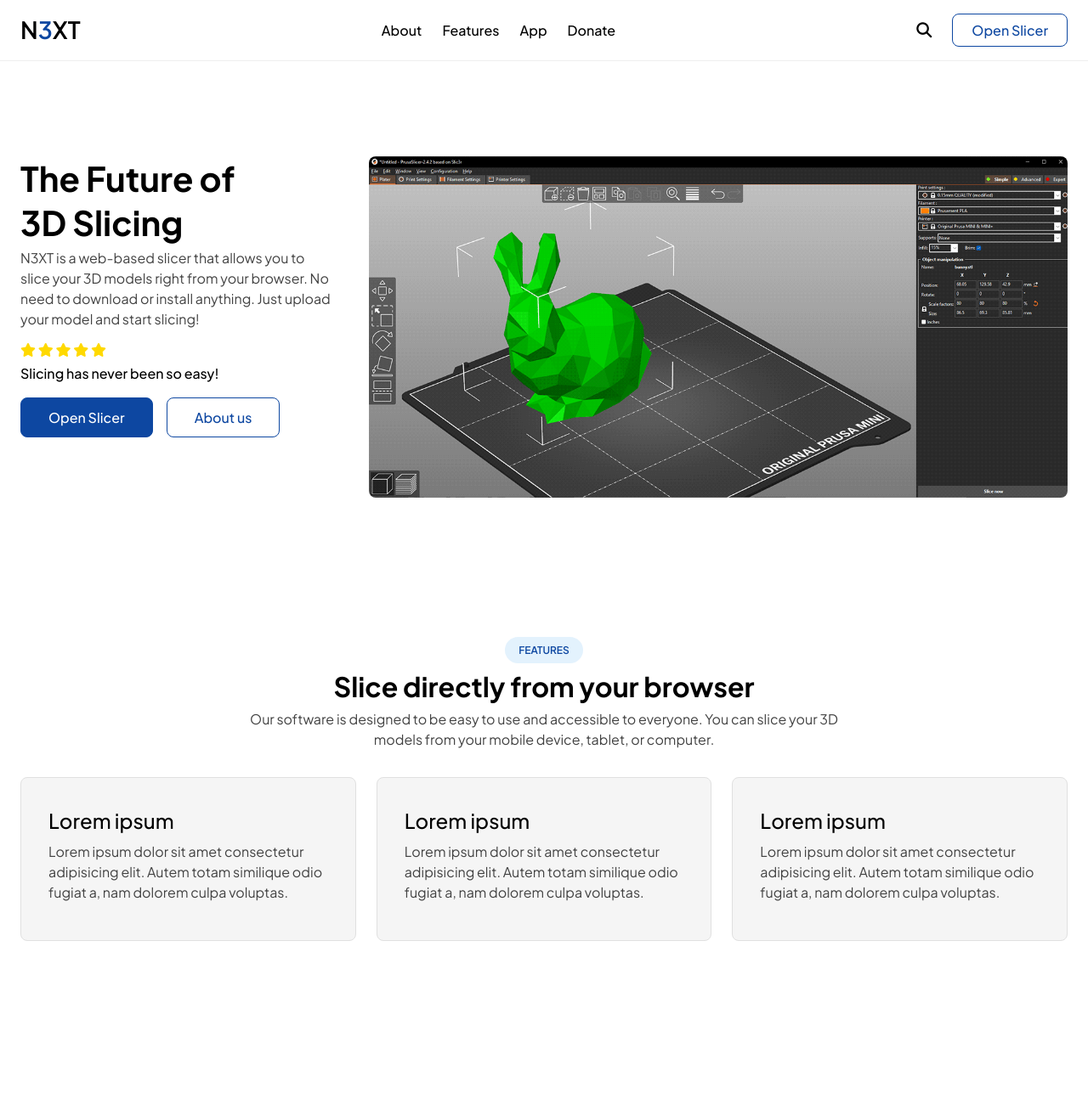
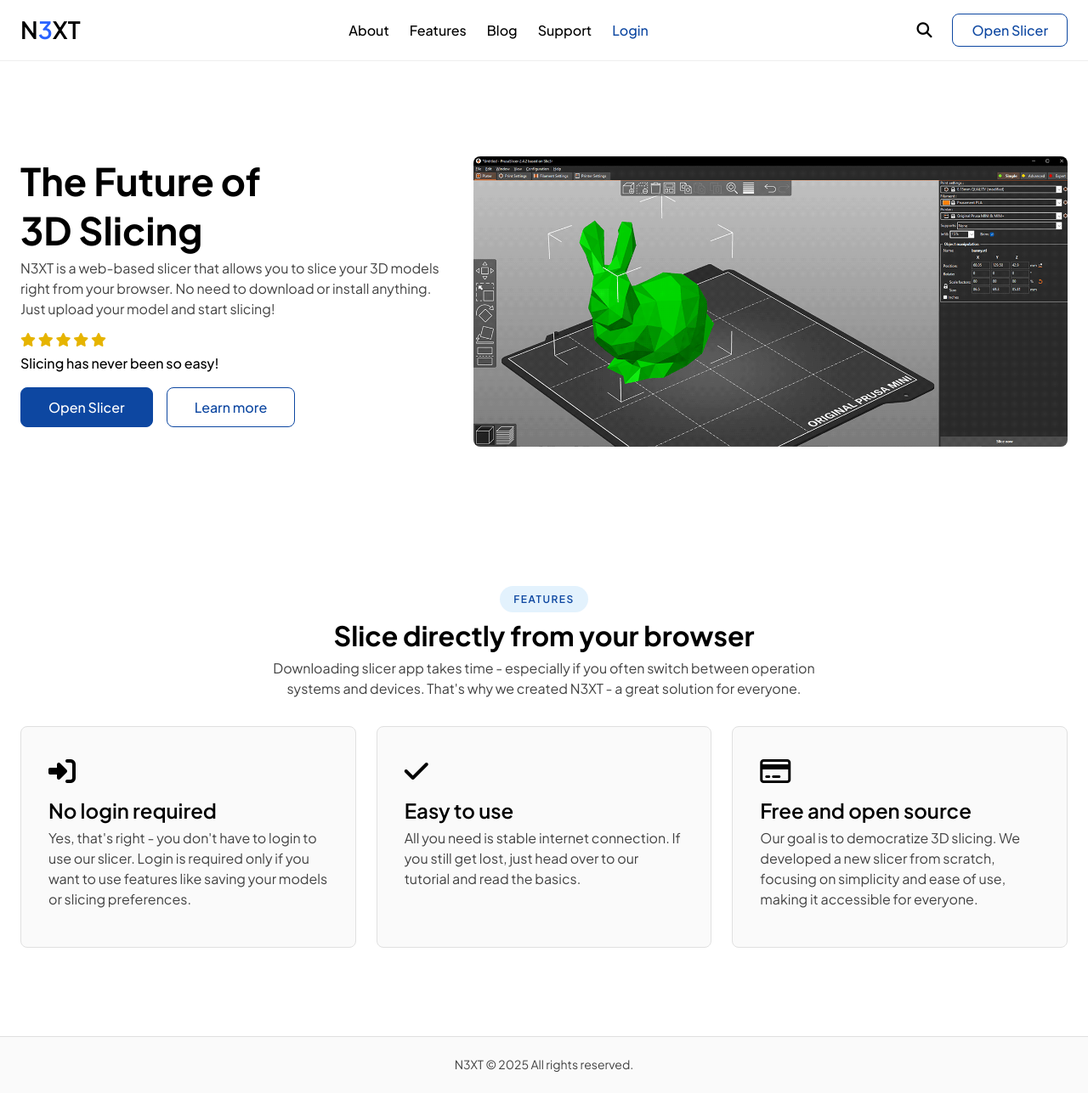
Before and after one commit to Jaromir007/2024_RP_3E_N3XT, a Django app: page / in a window 1280 px wide. Shown: the whole page at 85% size. Before the commit the page ends 1108 px from the top, so only its background shows below. Run offline with Django 5.2, Linux system fonts and the light colour scheme.

Commit message:
landing page finished

```diff
--- a/app/web/static/css/style.css
+++ b/app/web/static/css/style.css
@@ -201,7 +201,6 @@
     gap: 0.75rem;
     font-weight: 500;
     overflow: hidden;
-    z-index: 999;
 }
 
 .thm-btn:hover {
@@ -249,6 +248,7 @@
     border-radius: 10rem;
     max-width: fit-content;
     margin-bottom: 0.5rem;
+    letter-spacing: 0.125em;
 }
 
 .section__header--center {
@@ -271,9 +271,14 @@
 
 .header {
     z-index: 999;
-    position: relative;
+    position: sticky;
     display: grid;
     place-content: stretch;
+    width: 100%;
+    height: fit-content;
+    top: 0;
+    background-color: var(--white);
+
 }
 
 .header__content-wrapper {
@@ -301,7 +306,7 @@
 }
 
 .header__logo span {
-    color: var(--blue-900);
+    color: var(--blue-a-400);
 }
 
 .header__menu {
@@ -315,6 +320,10 @@
     color: var(--black);
     position: relative;
     font-weight: 500;
+}
+
+.header__menu-item:last-child>a {
+    color: var(--blue-900);
 }
 
 .header__right {
@@ -428,7 +437,7 @@
 }
 
 .hero__title {
-    font-size: clamp(2.5rem, 2.5vw, 4rem);
+    font-size: clamp(2.5rem, 3.5vw, 3.5rem);
 }
 
 .hero__text {
@@ -442,7 +451,7 @@
 }
 
 .hero__left {
-    flex-basis: 30%;
+    flex-basis: 40%;
     flex-shrink: 0;
 }
 
@@ -459,7 +468,7 @@
 }
 
 .hero__stars {
-    color: rgb(255, 217, 0);
+    color: rgb(230, 180, 0);
     line-height: 2rem;
 }
 
@@ -471,14 +480,14 @@
     gap: var(--gap-sm);
 }
 
-.features__cards {
+.features__grid {
     display: grid;
     grid-template-columns: repeat(3, 1fr);
     gap: var(--gap-sm);
 }
 
 .features__single {
-    background-color: var(--grey-100);
+    background-color: var(--grey-50);
     padding: 2.25rem 2rem;
     border-radius: var(--border-radius);
     border: solid 1px var(--grey-300);
@@ -486,8 +495,26 @@
 
 .features__single>h3 {
     font-size: 1.5rem;
-    font-weight: 500;
-    margin-bottom: 0.5rem;
+    font-weight: 600;
+    margin-bottom: 0.25rem;
+}
+
+.features__single>i {
+    font-size: 2rem;
+    margin-bottom: 1rem;
+}
+
+/* Footer */
+
+.footer {
+    padding: var(--gap-sm) 0;
+    background-color: var(--grey-50);
+    border-top: solid 1px var(--grey-300);
+    color: var(--grey-800);
+    display: grid;
+    place-content: center;
+    margin-top: var(--gap-sm);
+    font-size: 0.875rem;
 }
 
 /* Display only on mobile screen */
@@ -556,6 +583,10 @@
     .hero__inner {
         flex-direction: column;
     }
+
+    .features__grid {
+        grid-template-columns: auto;
+    }
 }
 
 /* Breakpoint: 600px */
--- a/app/web/templates/base.html
+++ b/app/web/templates/base.html
@@ -22,6 +22,7 @@
     {% block content %}
     <!-- load from views -->
     {% endblock content %}
+    {% include 'views/footer.html' %}
 </body>
 
 <script src="{% static 'js/header.js'%}"></script>
--- /dev/null
+++ b/app/web/templates/views/footer.html
@@ -0,0 +1,7 @@
+{% load static %}
+
+<footer class="footer">
+    <span>N3XT &copy;
+        <script>document.write(new Date().getFullYear());</script> All rights reserved.
+    </span>
+</footer>
--- a/app/web/templates/views/header.html
+++ b/app/web/templates/views/header.html
@@ -9,8 +9,9 @@
                     <li class="header__menu-title">Menu</li>
                     <li class="header__menu-item"><a href="#">About</a></li>
                     <li class="header__menu-item"><a href="#">Features</a></li>
-                    <li class="header__menu-item"><a href="#">App</a></li>
-                    <li class="header__menu-item"><a href="#">Donate</a></li>
+                    <li class="header__menu-item"><a href="#">Blog</a></li>
+                    <li class="header__menu-item"><a href="#">Support</a></li>
+                    <li class="header__menu-item"><a href="#">Login</a></li>
                 </ul>
                 <a href="#" class="thm-btn header__cta--mobile">
                     Open Slicer
--- a/app/web/templates/views/home.html
+++ b/app/web/templates/views/home.html
@@ -27,7 +27,7 @@
                 <div class="hero__button-box">
                     <a href="#" class="thm-btn btn--large btn--secondary">Open Slicer
                     </a>
-                    <a href="#" class="thm-btn btn--large">About us
+                    <a href="#" class="thm-btn btn--large">Learn more
                     </a>
                 </div>
 
@@ -43,25 +43,32 @@
                 <span class="section__tag">Features</span>
                 <h2 class="section__title">Slice directly from your browser</h2>
                 <p class="section__text">
-                    Our software is designed to be easy to use and accessible to everyone. You can slice your 3D models
-                    from your mobile device, tablet, or computer.
+                    Downloading slicer app takes time - especially if you often switch between operation systems and
+                    devices.
+                    That's why we created N3XT - a great solution for everyone.
                 </p>
             </div>
-            <div class="features__cards">
+            <div class="features__grid">
                 <div class="features__single">
-                    <h3>Lorem ipsum</h3>
-                    <p>Lorem ipsum dolor sit amet consectetur adipisicing elit. Autem totam similique odio fugiat a, nam
-                        dolorem culpa voluptas. </p>
+                    <i class="fa-solid fa-right-to-bracket"></i>
+                    <h3>No login required</h3>
+                    <p>Yes, that's right - you don't have to login to use our slicer. Login is required only if you want
+                        to use features like saving your models or slicing preferences.
+                    </p>
                 </div>
                 <div class="features__single">
-                    <h3>Lorem ipsum</h3>
-                    <p>Lorem ipsum dolor sit amet consectetur adipisicing elit. Autem totam similique odio fugiat a, nam
-                        dolorem culpa voluptas. </p>
+                    <i class="fa-solid fa-check"></i>
+                    <h3>Easy to use</h3>
+                    <p>All you need is stable internet connection. If you still get lost, just head over to our tutorial
+                        and
+                        read the basics.</p>
                 </div>
                 <div class="features__single">
-                    <h3>Lorem ipsum</h3>
-                    <p>Lorem ipsum dolor sit amet consectetur adipisicing elit. Autem totam similique odio fugiat a, nam
-                        dolorem culpa voluptas. </p>
+                    <i class="fa-regular fa-credit-card"></i>
+                    <h3>Free and open source</h3>
+                    <p>Our goal is to democratize 3D slicing. We developed a new slicer from scratch, focusing on
+                        simplicity and ease of use, making it accessible for everyone.
+                    </p>
                 </div>
             </div>
     </section>
```
Also changed, not shown: app/web/static/js/header.js (line endings or trailing spaces).
